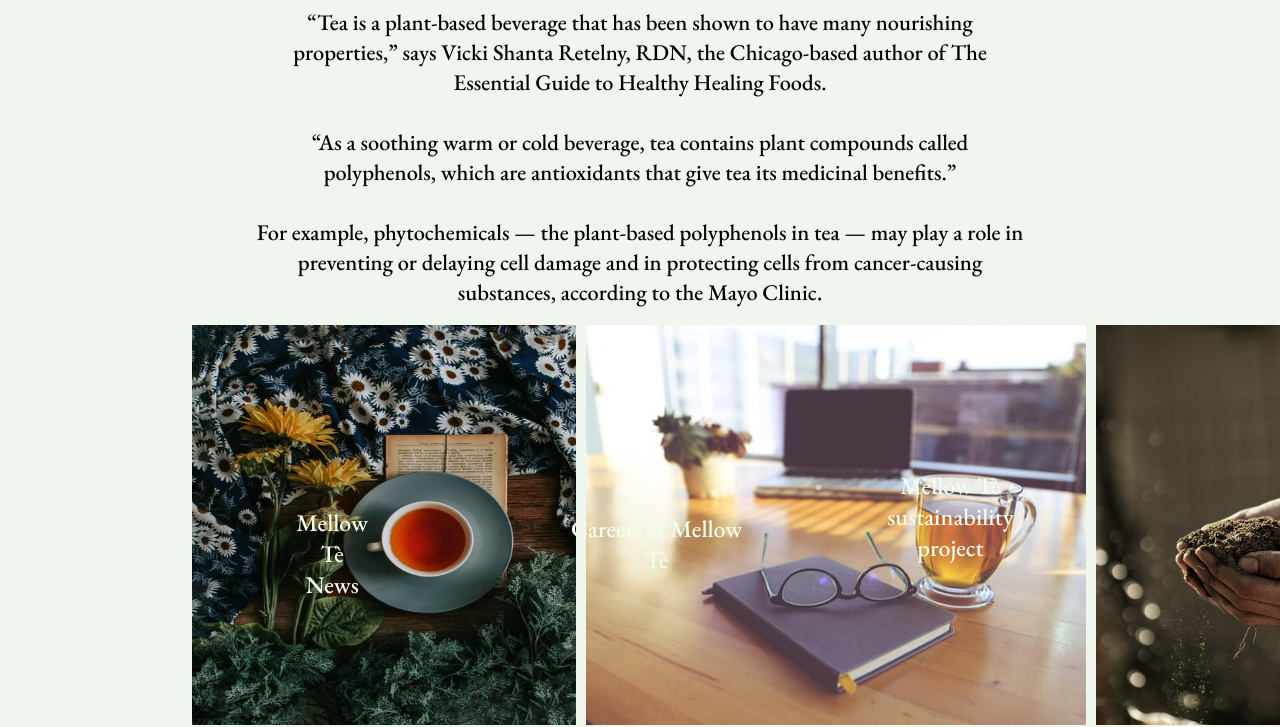
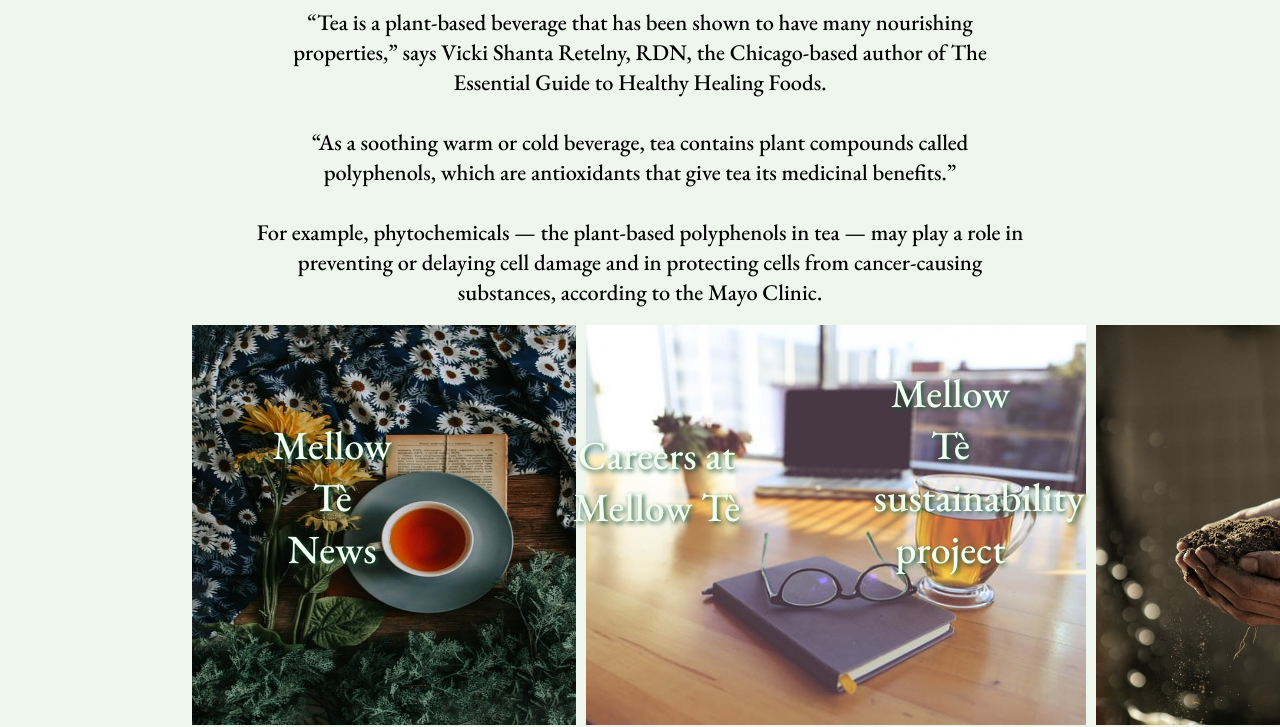
Before and after one commit to MikaCodez/mellowte, a plain HTML site: page about.html in a window 1280 px wide. Shown: the part 450-1177 px from the top of the page. Drawn offline with nearby package versions, Linux system fonts and the light colour scheme.

Commit message:
finalised text on aboutimg

```diff
--- a/assets/css/style.css
+++ b/assets/css/style.css
@@ -226,9 +226,10 @@ flex-basis: auto;
     color:honeydew;
     position: absolute;
     text-align: center;
+    text-shadow: 2px 2px 5px #1B5A3B;
     top: 78%;
     left: 173%;
-    font-size: 150%;
+    font-size: 250%;
     transform: translate(-50%, -140%);
 }
 
@@ -236,10 +237,11 @@ flex-basis: auto;
   font-family: 'EB Garamond', serif;
   color:honeydew;
     position: absolute;
+    text-shadow: 2px 2px 5px #1B5A3B;
     top: 78%;
     left: 333%;
     width: 90%;
-    font-size: 150%;
+    font-size: 250%;
     transform: translate(-40%, -200%);
 }
 
@@ -247,11 +249,12 @@ flex-basis: auto;
   font-family: 'EB Garamond', serif;
   color:honeydew;
     position: absolute;
+    text-shadow: 2px 2px 5px #1B5A3B;
     top: 78%;
     left: 503%;
     width: 80%;
-    font-size: 150%;
-    transform: translate(-60%, -180%);
+    font-size: 250%;
+    transform: translate(-60%, -130%);
 }
 
 
```
